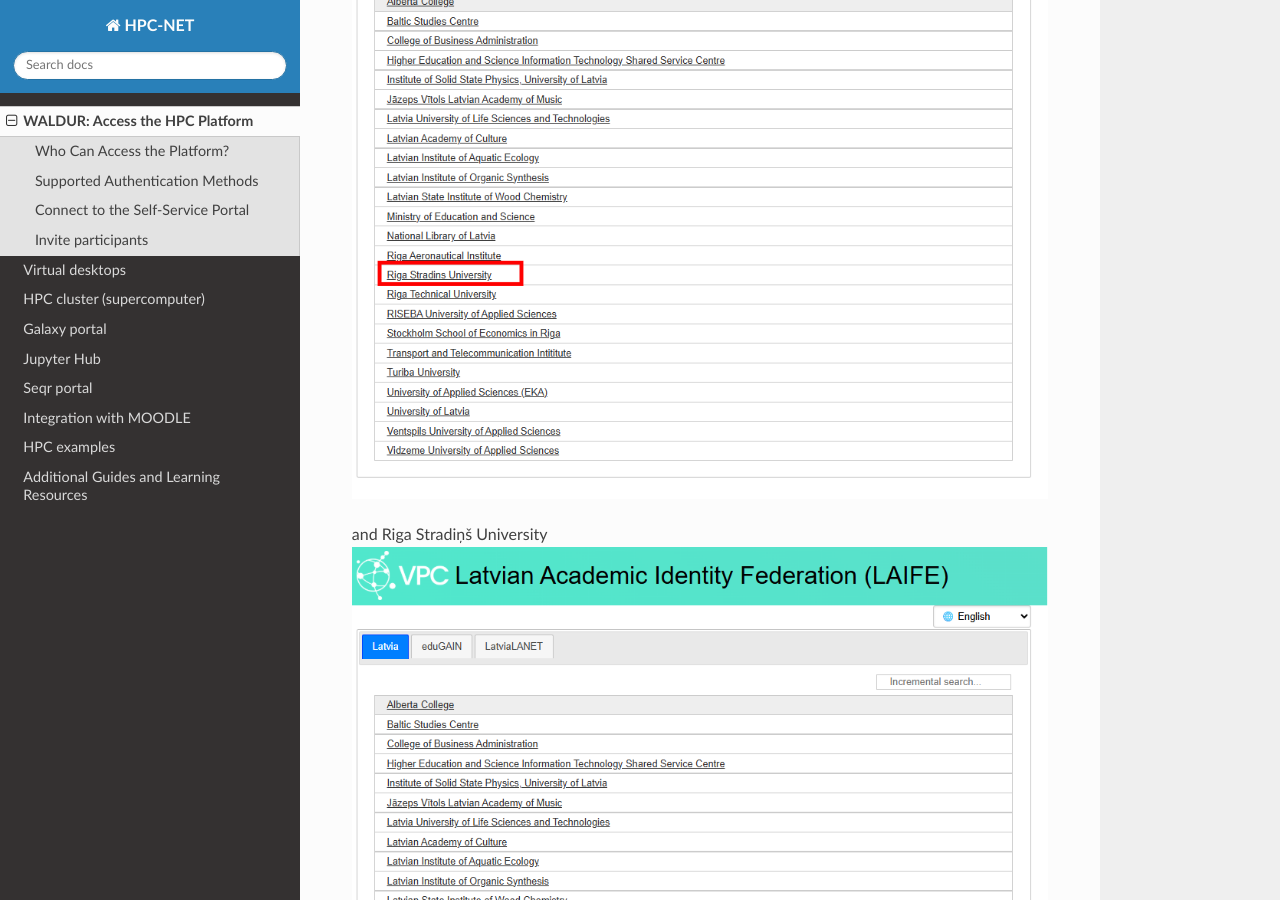
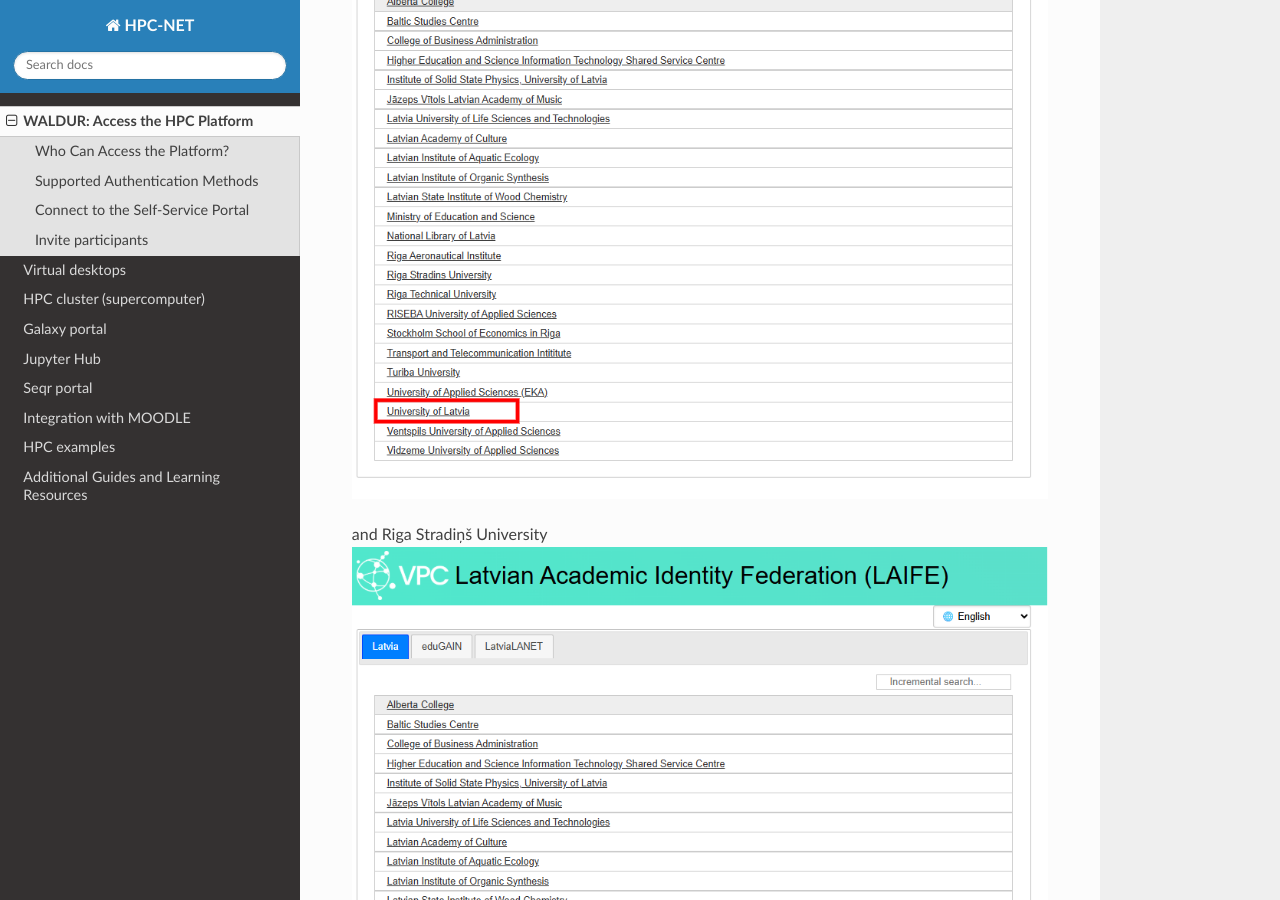
Before and after one commit to rtuhpc/hpc-platform, a Sphinx documentation site: the page built from doc/hpc_platform.md, in a window 1280 px wide and 900 px high, scrolled down 3339 px. Built offline with Sphinx 7.4.7 and the Read the Docs theme 3.1.0, drawn with Linux system fonts in a browser that asks for light colours.

```diff
--- a/doc/include/waldur_access.md
+++ b/doc/include/waldur_access.md
@@ -8,10 +8,10 @@
 ![](images/waldur-laife0.png)
 
 Similar to University of Latvia
-![](images/waldur-laife0_2.png)
+![](images/waldur-laife0_1.png)
 
 and Riga Stradiņš University
-![](images/waldur-laife0_1.png)
+![](images/waldur-laife0_2.png)
 
 You will be redirected to your organization's identity provider authorization portal, which in this case is RTU ORTUS. Please follow all authentication steps, beginning with your login credentials:
 ![](images/waldur-laife1.png)
```
